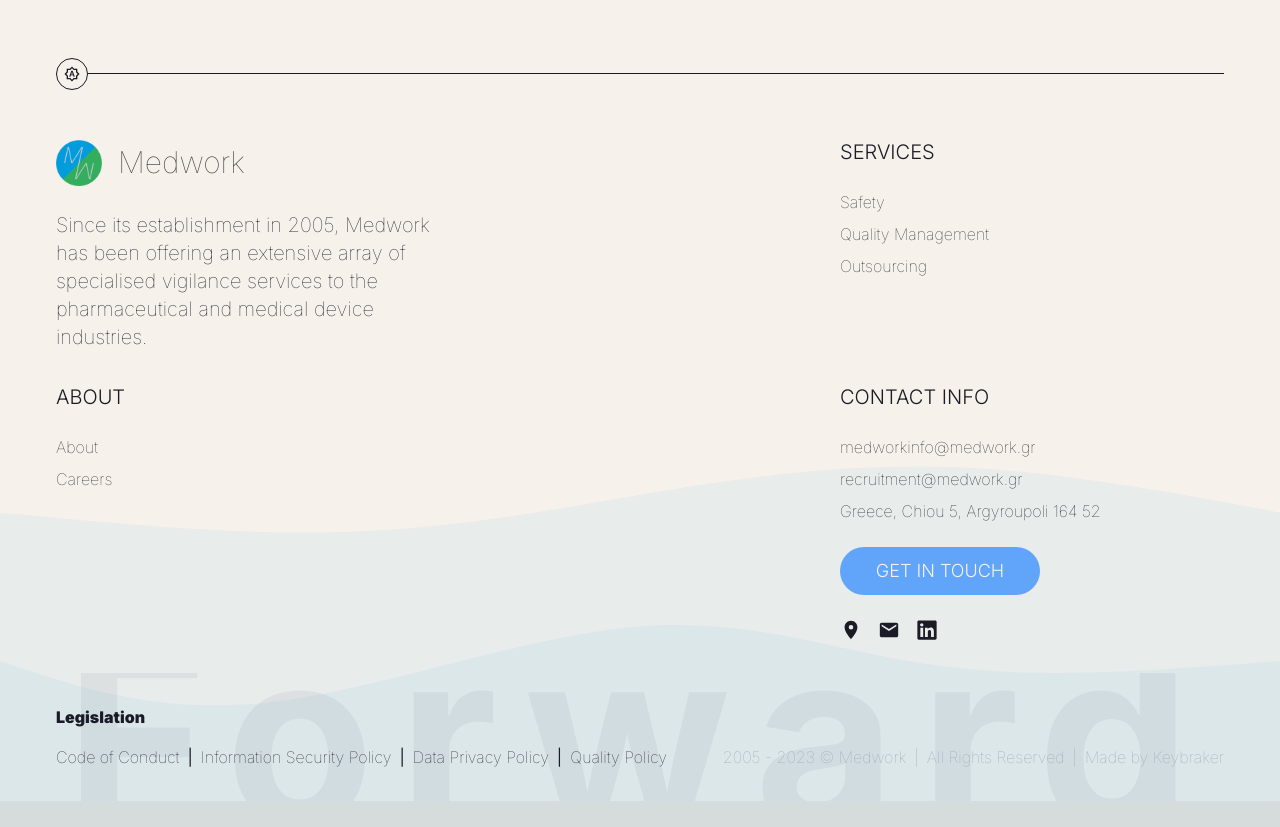
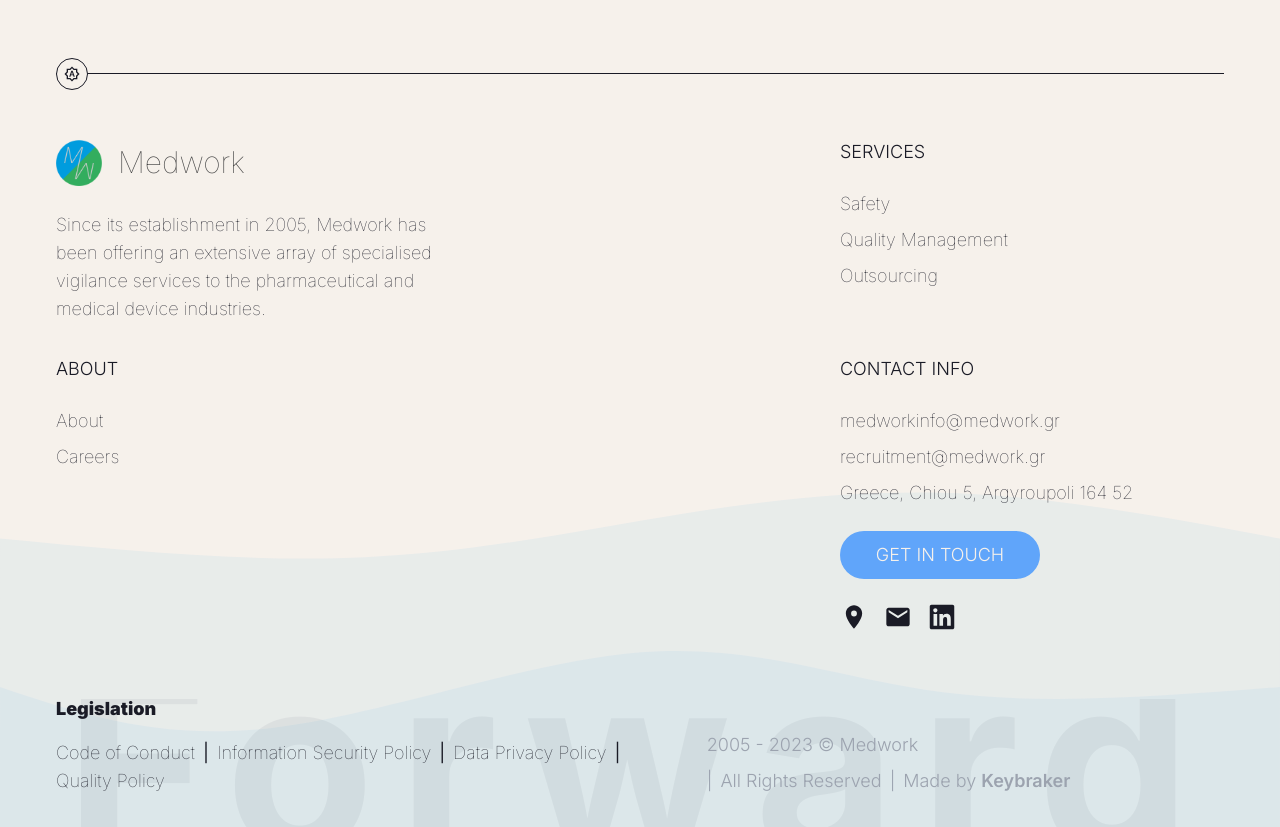
Before and after one commit to Medwork-CRO/webpage, a Next.js app: page /services/outsourcing in a window 1280 px wide. Shown: the part 1860-2687 px from the top of the page. Before the commit the page ends 2661 px from the top, so only its background shows below. Built offline with nearby package versions, Linux system fonts and the light colour scheme.

Commit message:
Update component styles and fix alignment issues

```diff
--- a/src/components/Card.tsx
+++ b/src/components/Card.tsx
@@ -36,7 +36,7 @@ function Card({
                         <h2 className="text-lg font-semibold text-gray-800 dark:text-white">
                             {imageTitle}
                         </h2>
-                        <p className="text-sm text-gray-600 dark:text-gray-300">
+                        <p className="text-sm text-gray-600 dark:text-gray-300 mt-4">
                             {imageDescription}
                         </p>
                     </div>
--- a/src/components/Footer.tsx
+++ b/src/components/Footer.tsx
@@ -42,61 +42,6 @@ const policies = [
         fileName: "quality-policy.pdf",
     },
 ];
-
-function CompanyContact() {
-    return (
-        <div className="flex-start flex flex-row items-start justify-start gap-4 align-middle">
-            <a
-                aria-label="By clicking you will be taken to Maps"
-                rel="noopener noreferrer"
-                target="_blank"
-                href={"http://maps.google.com/?q=" + address}
-            >
-                <MdLocationOn className="antialiased" size={"22px"} />
-            </a>
-            <a
-                aria-label="By clicking you will be taken to Mail"
-                rel="noopener noreferrer"
-                target="_blank"
-                href={"mailto:" + mail}
-            >
-                <MdEmail className="antialiased" size={"22px"} />
-            </a>
-            <a
-                aria-label="By clicking you will be taken to LinkedIn"
-                rel="noopener noreferrer"
-                target="_blank"
-                href={"https://www.linkedin.com/in/" + linkedin}
-            >
-                <FaLinkedin className="antialiased" size={"22px"} />
-            </a>
-        </div>
-    );
-}
-
-function Legal() {
-    return (
-        <div className="flex flex-col xs:flex-row items-start gap-2 text-md font-thin narrow-letters text-gray-400 sm:self-end">
-            <span>2005 - {new Date().getFullYear()} © Medwork</span>
-            <span className="flex flex-col xs:flex-row gap-2">
-                <span className="hidden xs:block">|</span>
-                <span>All Rights Reserved</span>
-                <span className="hidden xs:block">|</span>
-                <span>
-          Made by{" "}
-                    <a
-                        className="font-thin narrow-letters"
-                        href="https://github.com/keybraker"
-                        target="_blank"
-                        rel="noopener noreferrer"
-                    >
-            Keybraker
-                    </a>
-                </span>
-            </span>
-        </div>
-    );
-}
 
 function ThemeSelector({ theme, setTheme }: ThemeSelectorProps) {
     let themeIcon: ReactElement;
@@ -147,14 +92,70 @@ function ThemeSelector({ theme, setTheme }: ThemeSelectorProps) {
     );
 }
 
+function CompanyContact() {
+    return (
+        <div className="flex-start flex flex-row text-xl sm:text-lg items-start justify-start gap-4 align-middle">
+            <a
+                aria-label="By clicking you will be taken to Maps"
+                rel="noopener noreferrer"
+                target="_blank"
+                href={"http://maps.google.com/?q=" + address}
+            >
+                <MdLocationOn className="antialiased" size={"28px"} />
+            </a>
+            <a
+                aria-label="By clicking you will be taken to Mail"
+                rel="noopener noreferrer"
+                target="_blank"
+                href={"mailto:" + mail}
+            >
+                <MdEmail className="antialiased" size={"28px"} />
+            </a>
+            <a
+                aria-label="By clicking you will be taken to LinkedIn"
+                rel="noopener noreferrer"
+                target="_blank"
+                href={"https://www.linkedin.com/in/" + linkedin}
+            >
+                <FaLinkedin className="antialiased" size={"28px"} />
+            </a>
+        </div>
+    );
+}
+
+function Legal() {
+    return (
+        // <div className="flex flex-col sm:flex-row items-start gap-2 text-xl sm:text-lg font-thin narrow-letters text-gray-400 sm:self-end">
+        <div className="flex flex-col sm:flex-row flex-wrap items-start sm:self-end gap-2 text-xl sm:text-lg font-light narrow-letters text-gray-400">
+            <span>2005 - {new Date().getFullYear()} © Medwork</span>
+            <span className="flex flex-col sm:flex-row gap-2">
+                <span className="hidden sm:block">|</span>
+                <span>All Rights Reserved</span>
+                <span className="hidden sm:block">|</span>
+                <span>
+                    Made by{" "}
+                    <a
+                        className="font-semibold narrow-letters"
+                        href="https://github.com/keybraker"
+                        target="_blank"
+                        rel="noopener noreferrer"
+                    >
+                        Keybraker
+                    </a>
+                </span>
+            </span>
+        </div>
+    );
+}
+
 function Information() {
     return (
-        <div className="flex flex-col items-start gap-4 text-md text-medwork-dark dark:text-medwork-light">
+        <div className="flex flex-col items-start gap-4 text-xl sm:text-lg text-medwork-dark dark:text-medwork-light">
             <Link
                 className="font-black narrow-letters hover:underline focus-visible:underline whitespace-nowrap"
                 href={"/about/legislation"}
             >
-        Legislation
+                Legislation
             </Link>
             <div className="flex flex-col sm:flex-row flex-wrap items-start">
                 {policies.map((policy, i) => (
@@ -232,8 +233,8 @@ function Footer({ theme, setTheme }: ThemeSelectorProps) {
                     </div>
 
                     <div className="min-w-96 flex flex-col gap-6 text-left">
-                        <span className="text-xl font-light narrow-letters uppercase">{Services.label}</span>
-                        <div className="text-md font-thin narrow-letters flex flex-col gap-2">
+                        <span className="text-2xl sm:text-lg font-light narrow-letters uppercase">{Services.label}</span>
+                        <div className="text-xl sm:text-lg font-thin narrow-letters flex flex-col gap-2">
                             {Services.subCategories.map((service, i) => (
                                 <Link
                                     aria-label={`By clicking you will be taken to ${service.label}`}
@@ -249,8 +250,8 @@ function Footer({ theme, setTheme }: ThemeSelectorProps) {
                     </div>
 
                     <div className="min-w-96 flex flex-col gap-6 text-left">
-                        <span className="text-xl font-light narrow-letters uppercase">{AboutUs.label}</span>
-                        <div className="text-md font-thin narrow-letters flex flex-col gap-2">
+                        <span className="text-2xl sm:text-lg font-light narrow-letters uppercase">{AboutUs.label}</span>
+                        <div className="text-xl sm:text-lg font-thin narrow-letters flex flex-col gap-2">
                             {[AboutUs, Careers].map((a, i) => (
                                 <Link
                                     aria-label={`By clicking you will be taken to ${a.label}`}
@@ -266,8 +267,8 @@ function Footer({ theme, setTheme }: ThemeSelectorProps) {
                     </div>
 
                     <div className="min-w-96 flex flex-col gap-6 text-left">
-                        <span className="text-xl font-light narrow-letters uppercase">CONTACT INFO</span>
-                        <div className="text-md font-thin narrow-letters flex flex-col gap-2">
+                        <span className="text-2xl sm:text-lg font-light narrow-letters uppercase">CONTACT INFO</span>
+                        <div className="text-xl sm:text-lg font-thin narrow-letters flex flex-col gap-2">
                             <Link
                                 href={`mailto:${mail}`}
                                 target="_blank"
@@ -301,7 +302,7 @@ function Footer({ theme, setTheme }: ThemeSelectorProps) {
             </div>
             <div className="absolute z-[3] bottom-0 left-0 right-0 flex items-end justify-center h-16 opacity-[0.05] dark:opacity-[0.02]">
                 <span className="select-none text-vws leading-vws text-medwork-dark dark:text-medwork-light font-bold overflow-hidden h-3/7 tracking-widest">
-          Forward
+                    Forward
                 </span>
             </div>
             <WaveSvg />
--- a/src/components/RoundedButton.tsx
+++ b/src/components/RoundedButton.tsx
@@ -14,7 +14,7 @@ function RoundedButton({ label, href }: RoundedButtonProps) {
                 flex flex-row items-center justify-center gap-4 cursor-pointer
                 font-light narrow-letters leading-relaxed
                 text-medwork-light dark:text-medwork-dark
-                py-2 px-4 text-sm sm:text-md md:text-lg text-center w-[200px] rounded-full
+                py-2 px-4 text-xl sm:text-lg text-center w-[200px] rounded-full
                 bg-blue-400 hover:bg-blue-500 focus-visible:bg-blue-500
                 border-2 border-transparent
                 hover:border-medwork-dark focus-visible:border-medwork-dark
--- a/src/components/ScrollToTopButton.tsx
+++ b/src/components/ScrollToTopButton.tsx
@@ -29,12 +29,14 @@ const ScrollToTopButton = () => {
         <button
             id="scroll-to-top" aria-label="Scroll to the top"
             onClick={scrollToTop}
-            className={`scrollToTopButton
-            fixed bottom-8 right-4 p-3 rounded-full
-            text-medwork-dark dark:text-medwork-light
-            bg-medwork-light dark:bg-medwork-dark
-            border-medwork-dark dark:border-medwork-light border z-30
-            ${isVisible ? "visible" : ""}`}
+            className={`
+                scrollToTopButton
+                fixed bottom-8 right-4 p-4 rounded-full
+                text-medwork-dark dark:text-medwork-light
+                bg-medwork-light dark:bg-medwork-dark bg-opacity-40
+                border-medwork-dark dark:border-medwork-light border z-30
+                ${isVisible ? "visible" : ""}
+            `}
         >
             <AiOutlineArrowUp />
         </button>
--- a/src/components/companyInfo.tsx
+++ b/src/components/companyInfo.tsx
@@ -10,7 +10,7 @@ const companyBrief = "Since its establishment in 2005, Medwork has been offering
 
 function CompanyInfo({ align = "left" }: CompanyInfoProps) {
     return (
-        <span className={`max-w-sm whitespace-pre-line text-${align} text-xl font-thin narrow-letters`}>
+        <span className={`max-w-sm whitespace-pre-line text-${align} text-xl sm:text-lg font-thin narrow-letters`}>
             {companyBrief}
         </span>
     );
```
Also changed, not shown: src/components/CarouselControls.tsx (+10 -10 lines).
